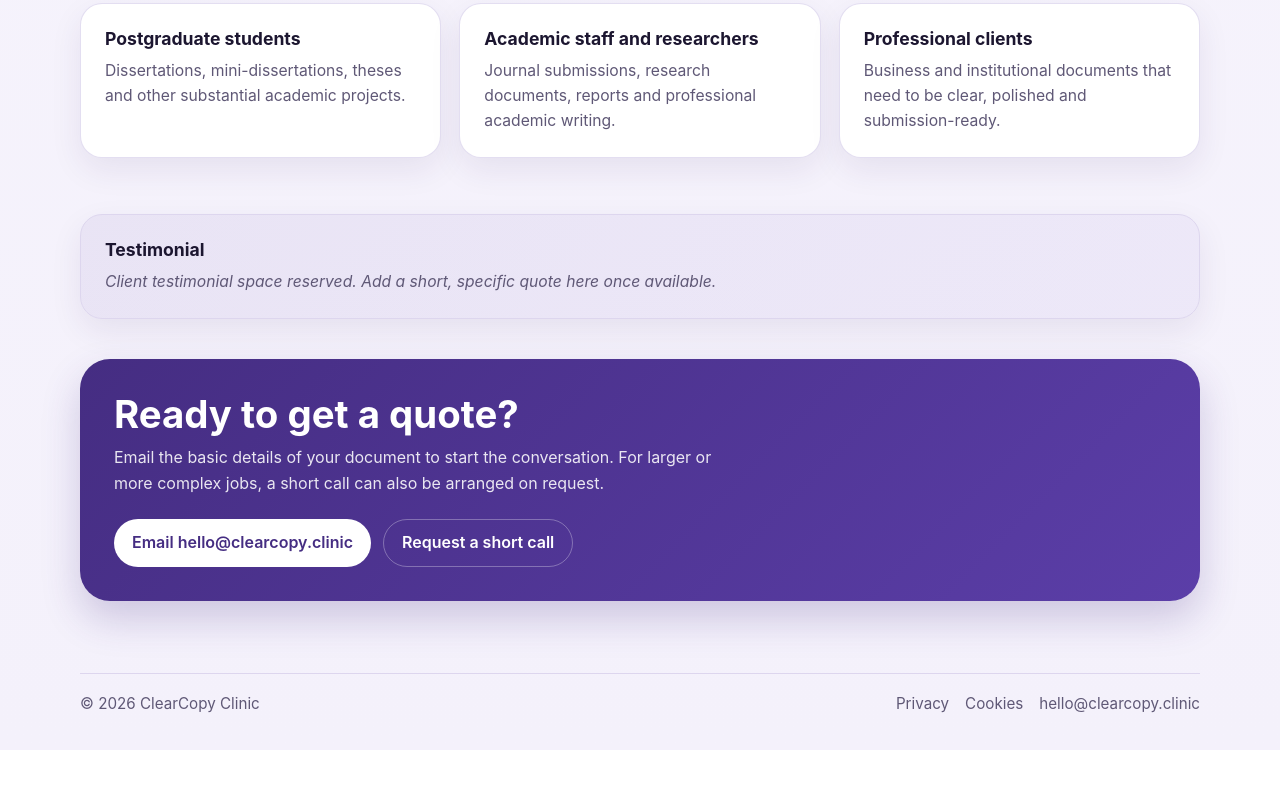
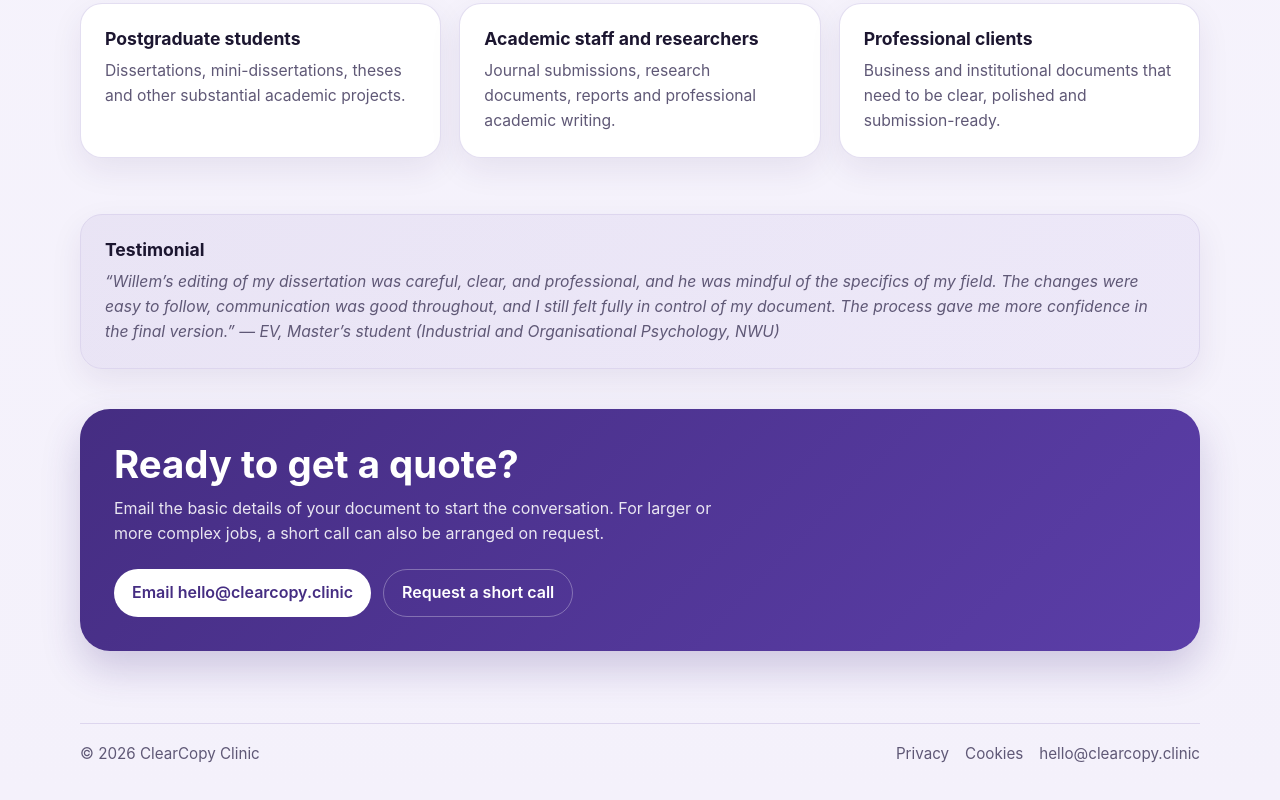
Before and after one commit to VonkelVinger/clearcopy-clinic-site, a plain HTML site: page index.html in a window 1280 px wide. Shown: the part 2870-3670 px from the top of the page. Before the commit the page ends 3620 px from the top, so only its background shows below. Drawn offline with Linux system fonts and the light colour scheme.

Commit message:
Update index.html

```diff
--- a/index.html
+++ b/index.html
@@ -786,7 +786,8 @@ h1 {
       <div class="container">
         <div class="card testimonial">
           <h3>Testimonial</h3>
-          <p><em>Client testimonial space reserved. Add a short, specific quote here once available.</em></p>
+          <p><em>“Willem’s editing of my dissertation was careful, clear, and professional, and he was mindful of the specifics of my field. The changes were easy to follow, communication was good throughout, and I still felt fully in control of my document. The process gave me more confidence in the final version.”
+— EV, Master’s student (Industrial and Organisational Psychology, NWU)</em></p>
         </div>
       </div>
     </section>
```
